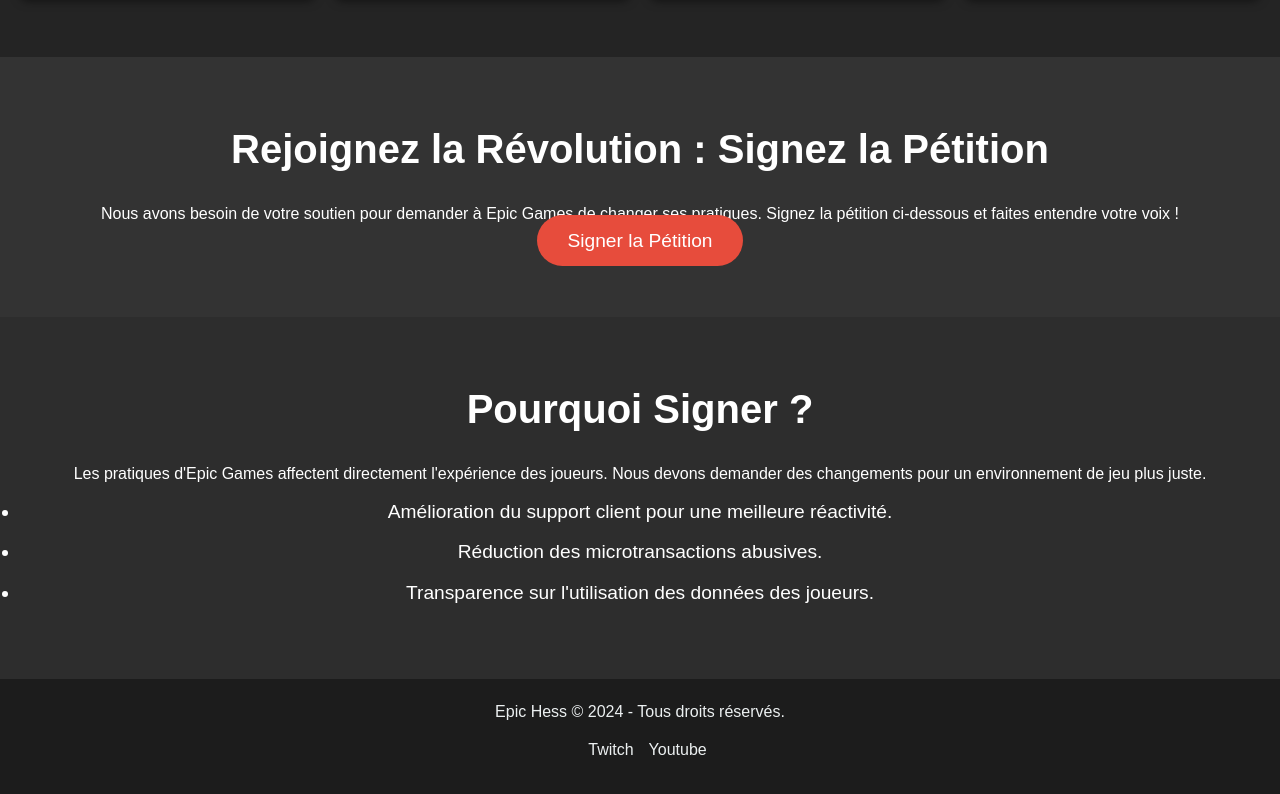
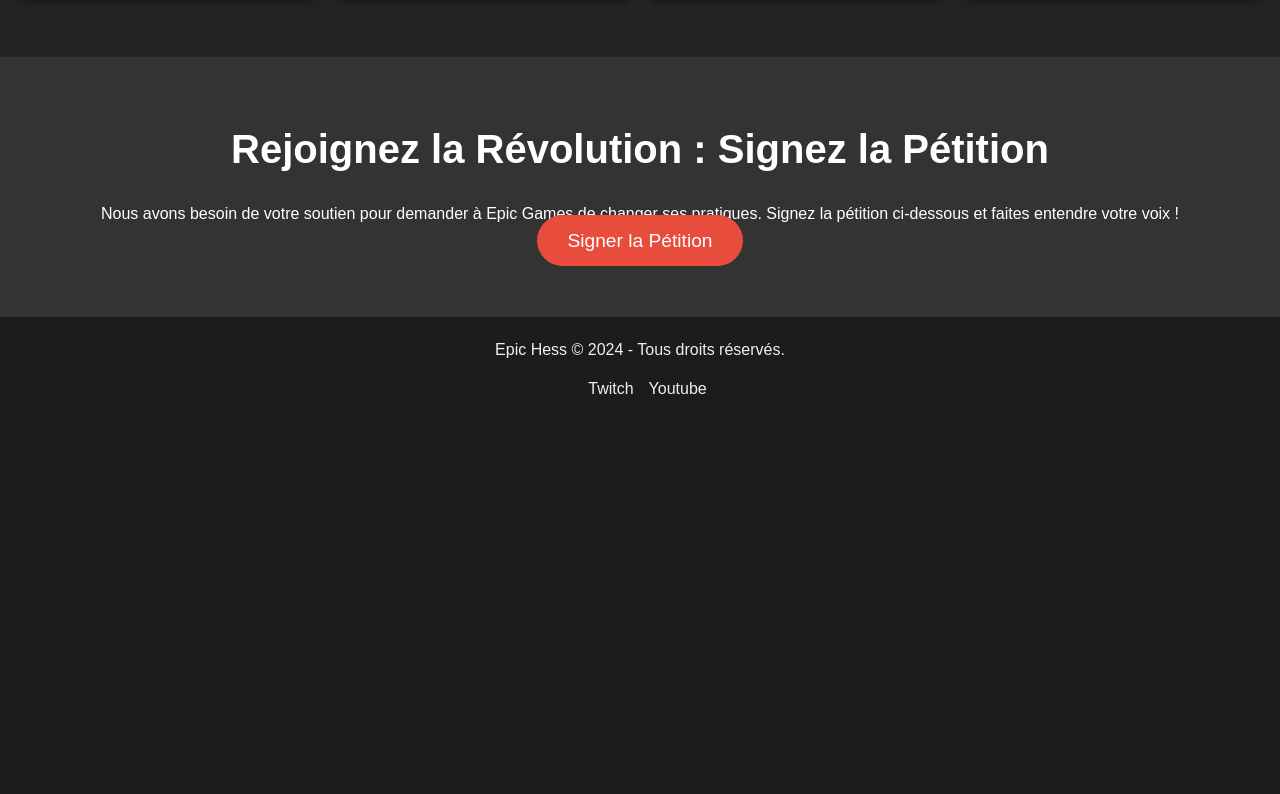
Before and after one commit to MaxouOsky12/EpicHess, a website: page index.html in a window 1280 px wide. Shown: the part 1136-1930 px from the top of the page. After the commit the page ends 1569 px from the top, so only its background shows below. Drawn offline with Linux system fonts and the light colour scheme.

Commit message:
Update index.html

```diff
--- a/index.html
+++ b/index.html
@@ -26,7 +26,6 @@
         <ul class="nav-links">
             <li><a href="#epic-section">Pourquoi Epic Sucks</a></li>
             <li><a href="#petition">Pétition</a></li>
-            <li><a href="#why-sign">Pourquoi Signer</a></li>
         </ul>
     </nav>
 
@@ -73,19 +72,6 @@
         </div>
     </section>
 
-    <!-- Pourquoi Signer Section -->
-    <section id="why-sign" class="why-sign-section">
-        <div class="container">
-            <h2 class="animate__animated animate__fadeIn">Pourquoi Signer ?</h2>
-            <p class="animate__animated animate__fadeIn animate__delay-1s">Les pratiques d'Epic Games affectent directement l'expérience des joueurs. Nous devons demander des changements pour un environnement de jeu plus juste.</p>
-            <ul class="animate__animated animate__fadeIn animate__delay-2s">
-                <li>Amélioration du support client pour une meilleure réactivité.</li>
-                <li>Réduction des microtransactions abusives.</li>
-                <li>Transparence sur l'utilisation des données des joueurs.</li>
-            </ul>
-        </div>
-    </section>
-
     <!-- Footer -->
     <footer>
         <div class="container">
```
